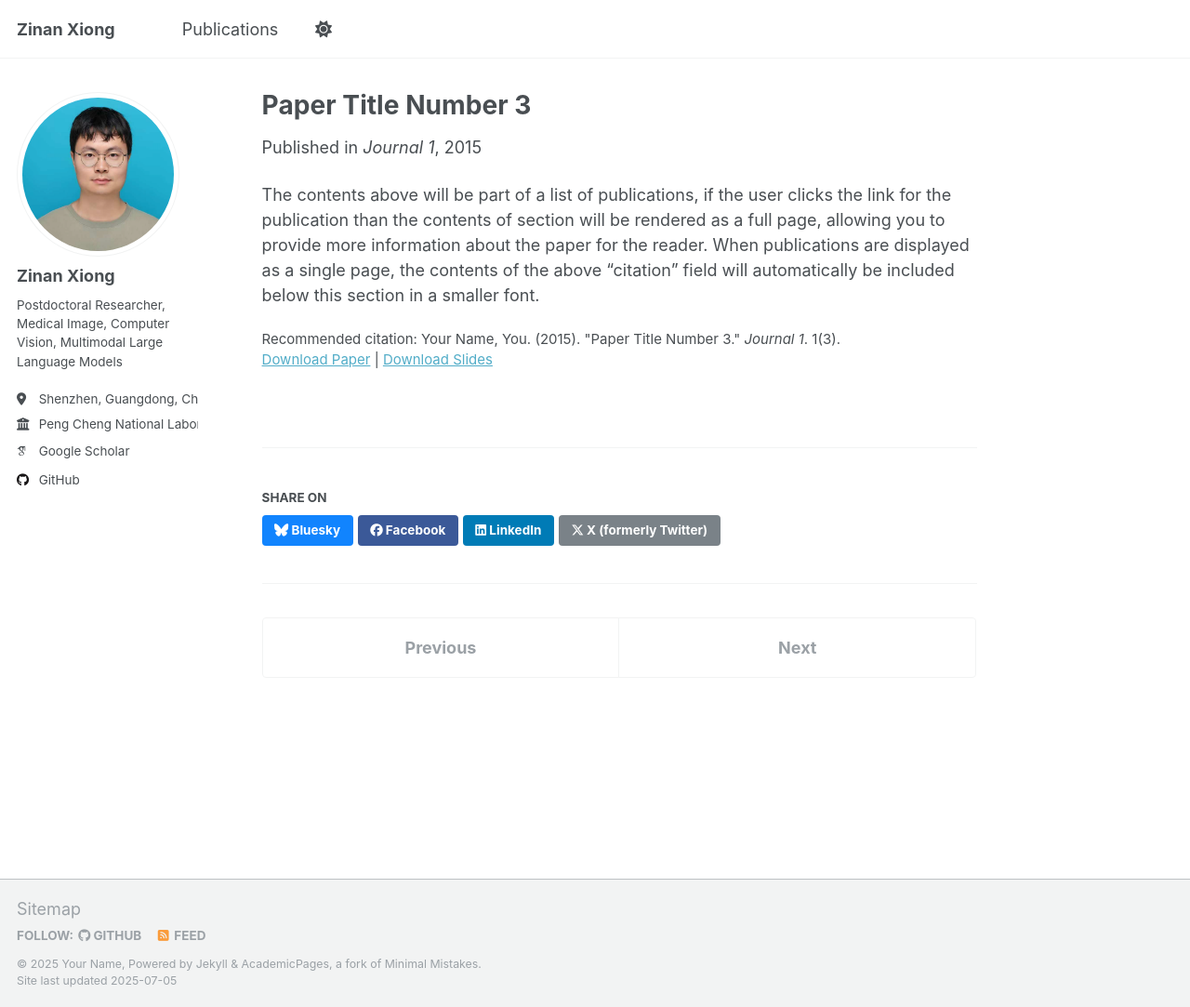
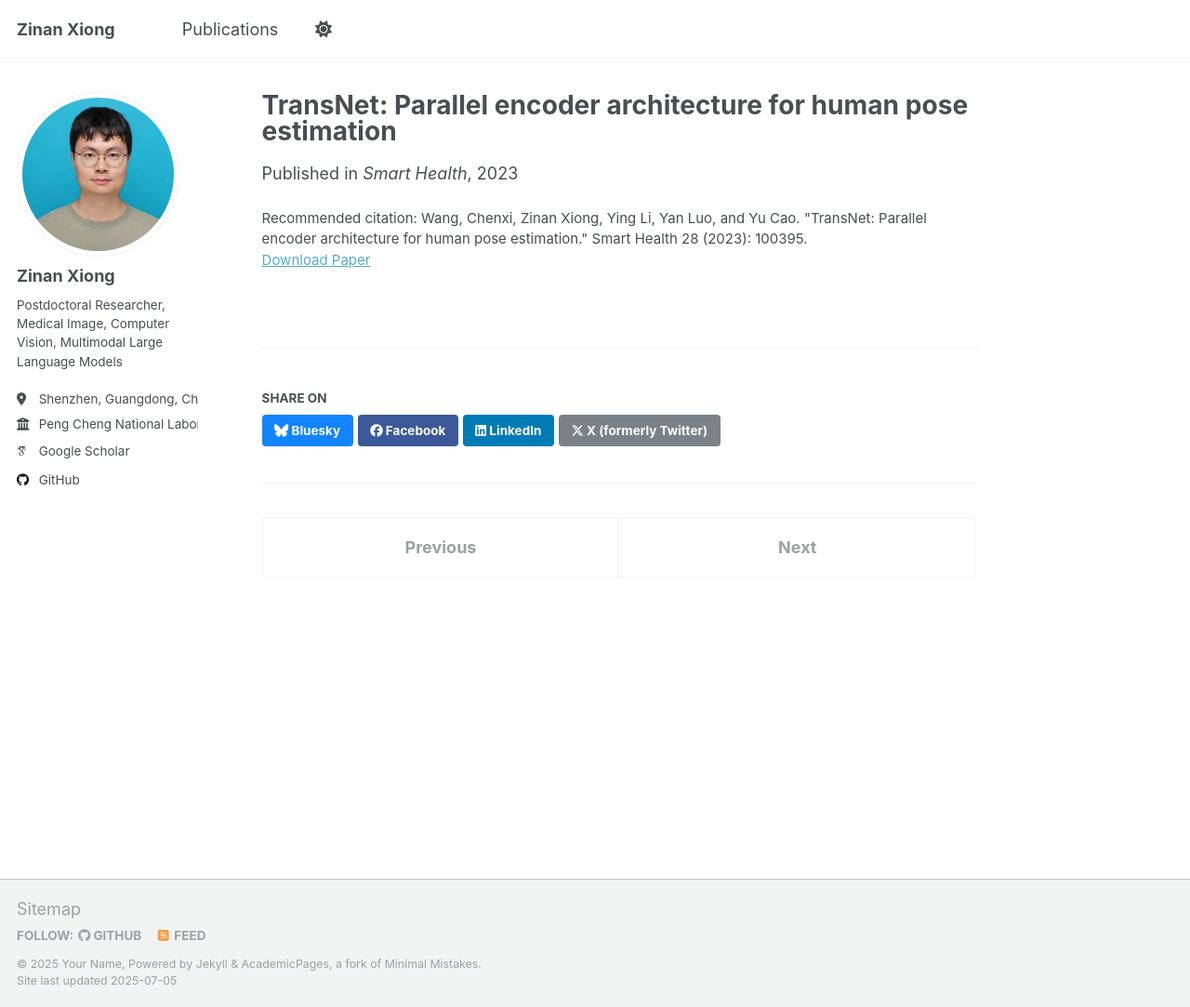
Before and after one commit to ttppss/zinanxiong, a Jekyll site: the page built from _publications/2015-10-01-paper-title-number-3.md, in a window 1280 px wide and 1083 px high. Shown: the whole window at 93% size. Built offline with Jekyll 4.4.1, drawn with Linux system fonts in a browser that asks for light colours; some web fonts are replaced; a script that is not in the unit is left out.

Commit message:
Update 2015-10-01-paper-title-number-3.md

```diff
--- a/_publications/2015-10-01-paper-title-number-3.md
+++ b/_publications/2015-10-01-paper-title-number-3.md
@@ -1,14 +1,12 @@
 ---
-title: "Paper Title Number 3"
+title: "TransNet: Parallel encoder architecture for human pose estimation"
 collection: publications
 category: manuscripts
 permalink: /publication/2015-10-01-paper-title-number-3
-excerpt: 'This paper is about the number 3. The number 4 is left for future work.'
-date: 2015-10-01
-venue: 'Journal 1'
-slidesurl: 'http://academicpages.github.io/files/slides3.pdf'
-paperurl: 'http://academicpages.github.io/files/paper3.pdf'
-citation: 'Your Name, You. (2015). &quot;Paper Title Number 3.&quot; <i>Journal 1</i>. 1(3).'
+# excerpt: 'This paper is about the number 3. The number 4 is left for future work.'
+date: 2023-6-01
+venue: 'Smart Health'
+# slidesurl: 'http://academicpages.github.io/files/slides3.pdf'
+paperurl: 'https://www.sciencedirect.com/science/article/abs/pii/S2352648323000235'
+citation: 'Wang, Chenxi, Zinan Xiong, Ying Li, Yan Luo, and Yu Cao. "TransNet: Parallel encoder architecture for human pose estimation." Smart Health 28 (2023): 100395.'
 ---
-
-The contents above will be part of a list of publications, if the user clicks the link for the publication than the contents of section will be rendered as a full page, allowing you to provide more information about the paper for the reader. When publications are displayed as a single page, the contents of the above "citation" field will automatically be included below this section in a smaller font.
```
